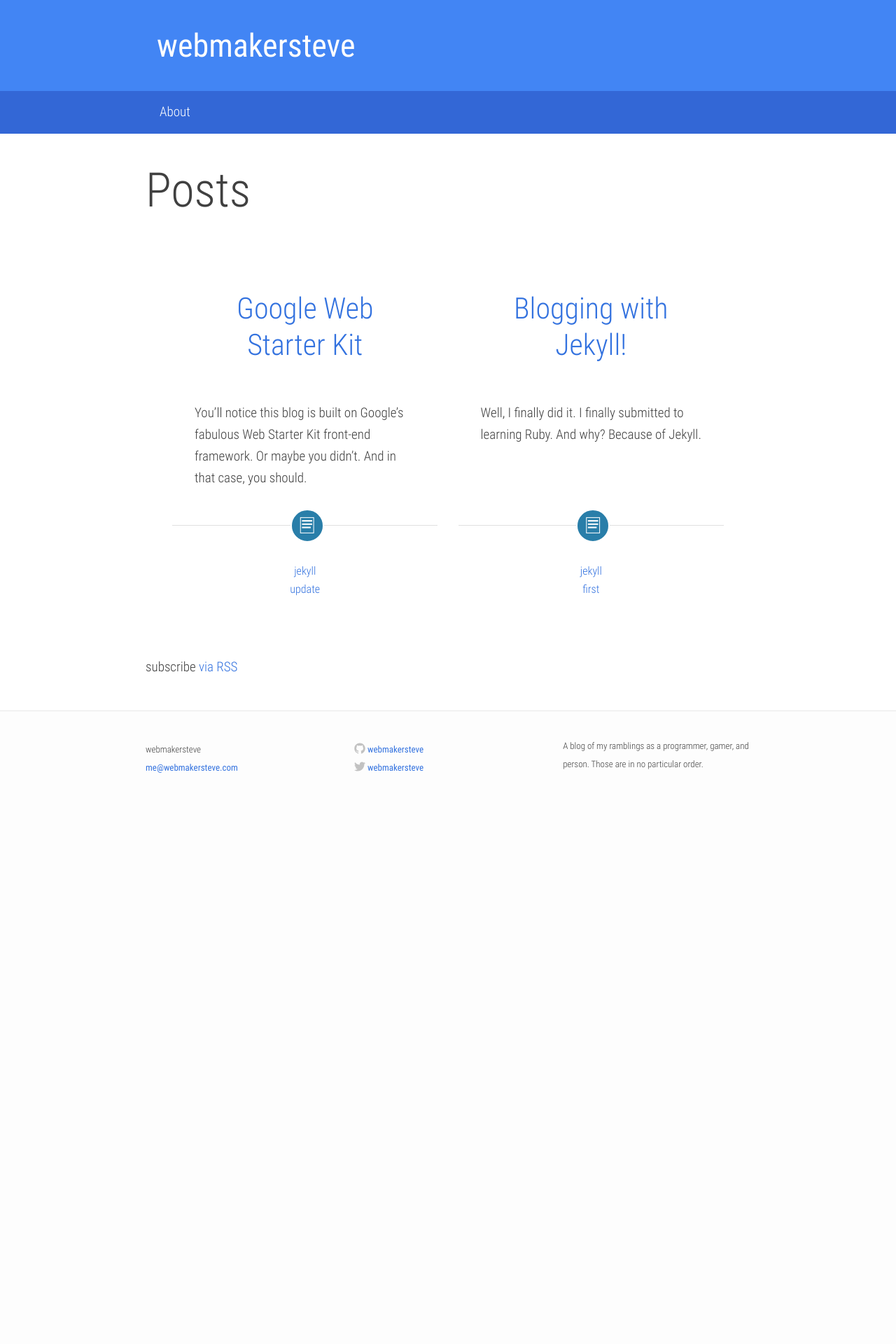
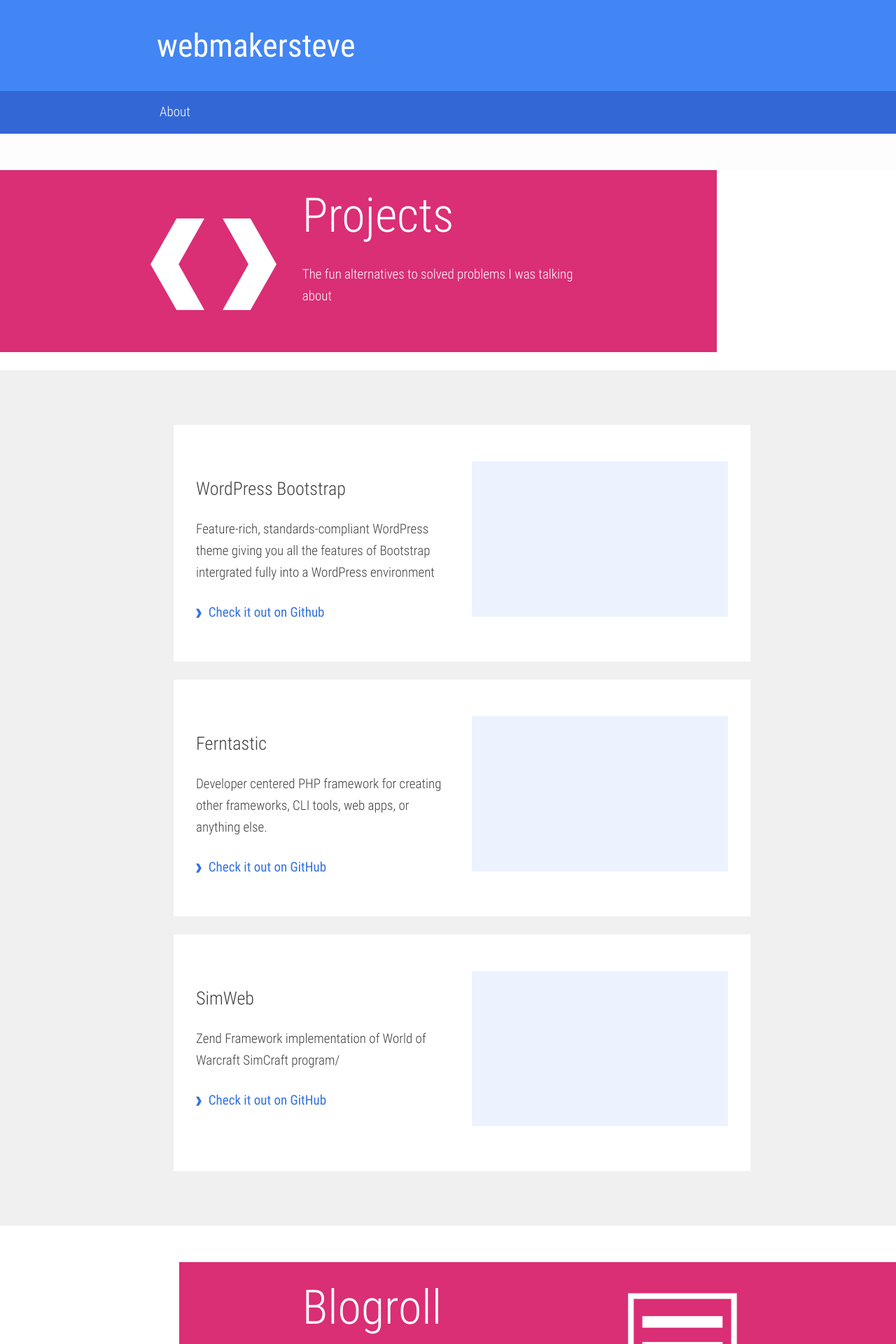
Before and after one commit to webmakersteve/webmakersteve.github.io, a Jekyll site: the page built from index.html, in a window 1280 px wide. Shown: the top 1920 px of the page at 70% size. Built offline with Jekyll 4.4.1, drawn with Linux system fonts in a browser that asks for light colours; the list of posts is cut into pages by our own code; before the commit the page ends 1167 px from its top, so only the background shows below that; some of the changed text lies outside the part shown.

Commit message:
Added projects, RSS feed icon, and more.
Edited footer to include RSS feed. Added RSS icon SVG of proper color.
Edited index to include projects template. Refactored projects template
into partial. Added styles for RSS icon.

```diff
--- a/_includes/footer.html
+++ b/_includes/footer.html
@@ -18,14 +18,24 @@
             <span class="username">{{ site.github_username }}</span>
           </a>
         </li>{% endif %}
-        {% if site.twitter_username %}<li>
+        {% if site.twitter_username %}
+        <li>
           <a href="https://twitter.com/{{ site.twitter_username }}">
             <span class="icon twitter">
               {% include twitter-icon.html %}
             </span>
             <span class="username">{{ site.twitter_username }}</span>
           </a>
-        </li>{% endif %}
+        </li>
+        {% endif %}
+        <li>
+          <a href="{{ "/feed.xml" | prepend: site.baseurl }}">
+            <span class="icon rss">
+              {% include rss-icon.html %}
+            </span>
+            <span class="feed">RSS</span>
+          </a>
+        </li>
       </ul>
     </div>
 
--- /dev/null
+++ b/_includes/projects.html
@@ -0,0 +1,55 @@
+<div class="highlight-module  highlight-module--left   highlight-module--learning">
+   <div class="highlight-module__container  icon-google-dev">
+      <div class="highlight-module__content   g-wide--push-1 g-wide--pull-1  g-medium--push-1">
+         <h2 class="highlight-module__title">Projects</h2>
+         <p class="highlight-module__text">The fun alternatives to solved problems I was talking about</p>
+      </div>
+   </div>
+</div>
+
+<section class="styleguide__featured-section">
+   <div class="featured-section">
+      <div class="container-medium">
+         <ul class="featured-list">
+            <li class="featured-list__item clear">
+               <div class="container-small">
+                  <div class="featured-list__content g--half">
+                     <h3>WordPress Bootstrap</h3>
+                     <p>Feature-rich, standards-compliant WordPress theme giving you all the features of Bootstrap intergrated fully into a WordPress environment</p>
+                     <a href="https://github.com/webmakersteve/WordpressBootstrap" class="cta--primary">Check it out on Github</a>
+                  </div>
+                  <div class="featured-list__img-wrapper g--half g--last">
+                     <div class="featured-list__img"><img src="../images/icons/placeholder--small.png" alt="small image placeholder example"></div>
+                  </div>
+               </div>
+            </li>
+            <li class="featured-list__item clear">
+               <div class="container-small">
+                  <div class="featured-list__content g--half">
+                     <h3>Ferntastic</h3>
+                     <p>Developer centered PHP framework for creating other frameworks, CLI tools, web apps, or anything else.</p>
+                     <a href="https://github.com/webmakersteve/Ferntastic" class="cta--primary">Check it out on GitHub</a>
+                  </div>
+                  <div class="featured-list__img-wrapper g--half g--last">
+                     <div class="featured-list__img"><img src="../images/icons/placeholder--small.png" alt="small image placeholder example"></div>
+                  </div>
+               </div>
+            </li>
+
+            <li class="featured-list__item clear">
+               <div class="container-small">
+                  <div class="featured-list__content g--half">
+                     <h3>SimWeb</h3>
+                     <p>Zend Framework implementation of World of Warcraft SimCraft program/</p>
+                     <a href="https://github.com/webmakersteve/Ferntastic" class="cta--primary">Check it out on GitHub</a>
+                  </div>
+                  <div class="featured-list__img-wrapper g--half g--last">
+                     <div class="featured-list__img"><img src="../images/icons/placeholder--small.png" alt="small image placeholder example"></div>
+                  </div>
+               </div>
+            </li>
+
+         </ul>
+      </div>
+   </div>
+</section>
--- /dev/null
+++ b/_includes/rss-icon.html
@@ -0,0 +1,6 @@
+<svg version="1.1" class="rss-icon-svg" xmlns="http://www.w3.org/2000/svg" xmlns:xlink="http://www.w3.org/1999/xlink" x="0px" y="0px"
+	 viewBox="0 0 56.7 56.7" enable-background="new 0 0 56.7 56.7" xml:space="preserve">
+<path fill="#C2C2C2" d="M3.4,31.1c6.2,0,12,2.4,16.4,6.8c4.4,4.4,6.8,10.3,6.8,16.5h9.5c0-18.1-14.7-32.8-32.7-32.8
+	C3.4,21.5,3.4,31.1,3.4,31.1z M3.4,14.2c22.1,0,40,18,40,40.2H53C53,27,30.8,4.6,3.4,4.6C3.4,4.6,3.4,14.2,3.4,14.2z M16.6,47.7
+	c0,3.6-3,6.6-6.6,6.6s-6.6-3-6.6-6.6c0-3.7,3-6.6,6.6-6.6S16.6,44.1,16.6,47.7z"/>
+</svg>
--- a/index.html
+++ b/index.html
@@ -3,9 +3,35 @@ layout: default
 ---
 
 <div class="home">
+
+  {% include projects.html %}
+
+  <div class="highlight-module  highlight-module--right   highlight-module--learning">
+   <div class="highlight-module__container  icon-lessons">
+      <div class="highlight-module__content   g-wide--push-1 g-wide--pull-1  g-medium--push-1">
+         <h2 class="highlight-module__title">Blogroll</h2>
+         <p class="highlight-module__text">The annoying rants I was talking about</p>
+      </div>
+   </div>
+</div>
+
+  <section class="styleguide__feature-spotlight">
+     <div class="featured-spotlight">
+        <div class="container-medium">
+           <div class="featured-spotlight__container g--pull-half">
+              <div class="featured-spotlight__img"><img src="../images/icons/placeholder--wide.png" alt="wide image placeholder example"></div>
+              <div class="container-small">
+                 <h3 class="xxlarge">Featured Article</h3>
+                 <p>Read <a href="//code.sc">@chrisdotcode</a>'s blog and see if he is posting anything interesting.</p>
+                 <a href="//code.sc" class="cta--primary">Check it out</a>
+              </div>
+           </div>
+        </div>
+     </div>
+  </section>
+
+
   <div class="container">
-
-    <h1>Posts</h1>
 
     <ul class="guides-list container-medium posts">
     {% for post in paginator.posts %}
@@ -28,8 +54,6 @@ layout: default
      {% endfor %}
   </ul>
 
-    <p class="rss-subscribe">subscribe <a href="{{ "/feed.xml" | prepend: site.baseurl }}">via RSS</a></p>
-
   </div>
 
 </div>
--- a/styles/main.scss
+++ b/styles/main.scss
@@ -292,3 +292,23 @@ blockquote {
     margin-top: 0;
   }
 }
+
+@media (min-width: 990px) {
+  .guides-list__item {
+    h3.xlarge {
+      height:130px;
+    }
+    p {
+      height: 200px;
+    }
+    .list-links--secondary {
+      li a {
+        text-transform: capitalize;
+      }
+    }
+  }
+}
+
+.rss svg {
+  width:15px;	top: 3px; position:relative;
+}
```
